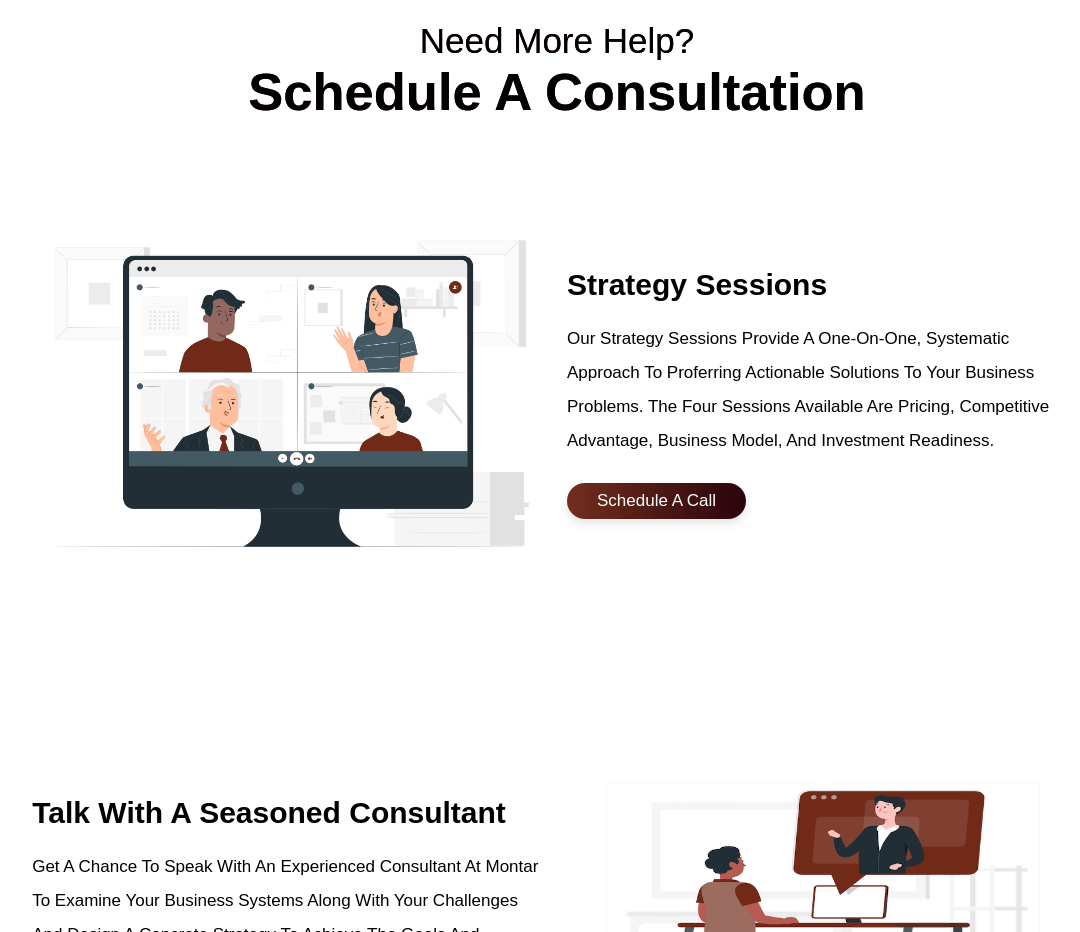
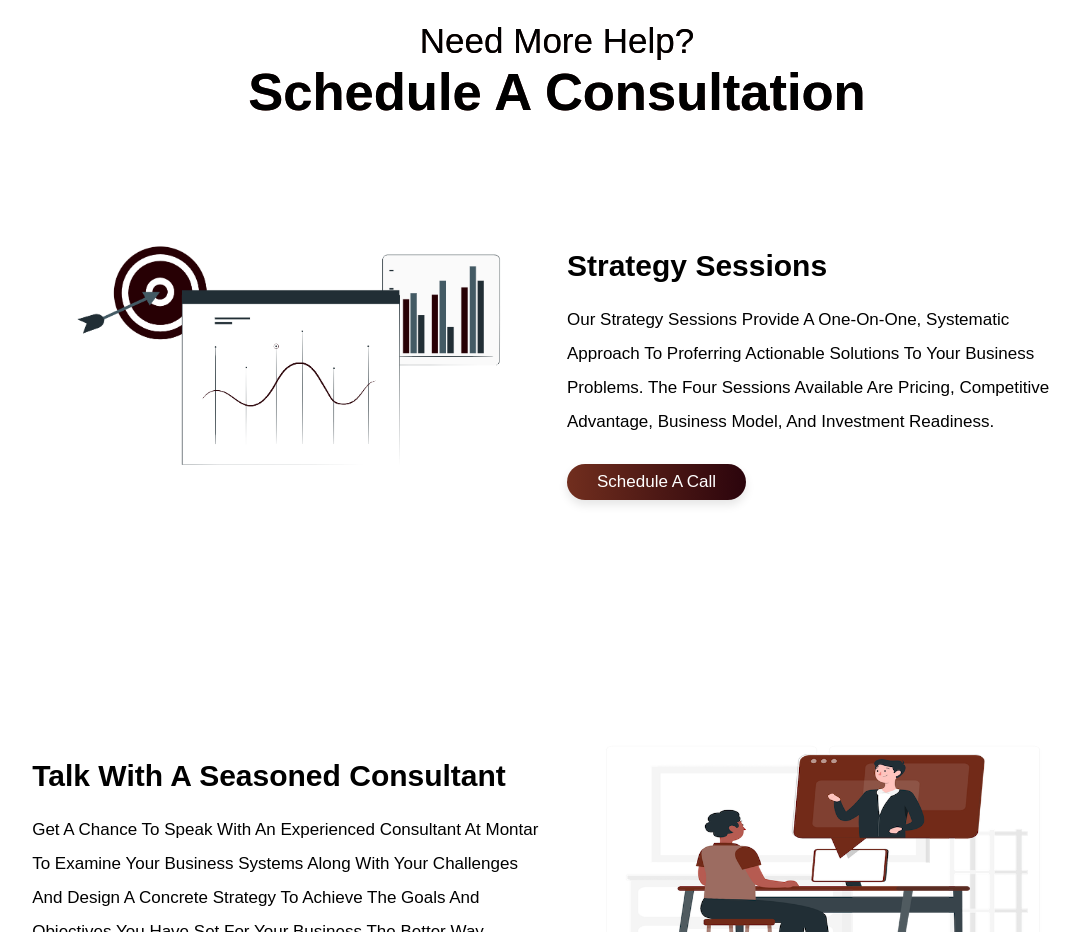
Before and after one commit to Esther-Ogundipe/Montar_Landingpage, a plain HTML site: page index.html in a window 1280 px wide. Shown: the part 4720-5652 px from the top of the page, without its empty margins (83-1163 px from the left). Drawn offline with Linux system fonts and the light colour scheme.

Commit message:
Update index.html

```diff
--- a/index.html
+++ b/index.html
@@ -374,7 +374,7 @@
 
             <div class="box">
                 <div class="image">
-                    <img src="/asset/Feature.png" alt="">
+                    <img src="assets/images/con.png" alt="">
                 </div>
                 <div class="content">
                     <h3>strategy sessions <span class="line-down"></span></h3>
```
